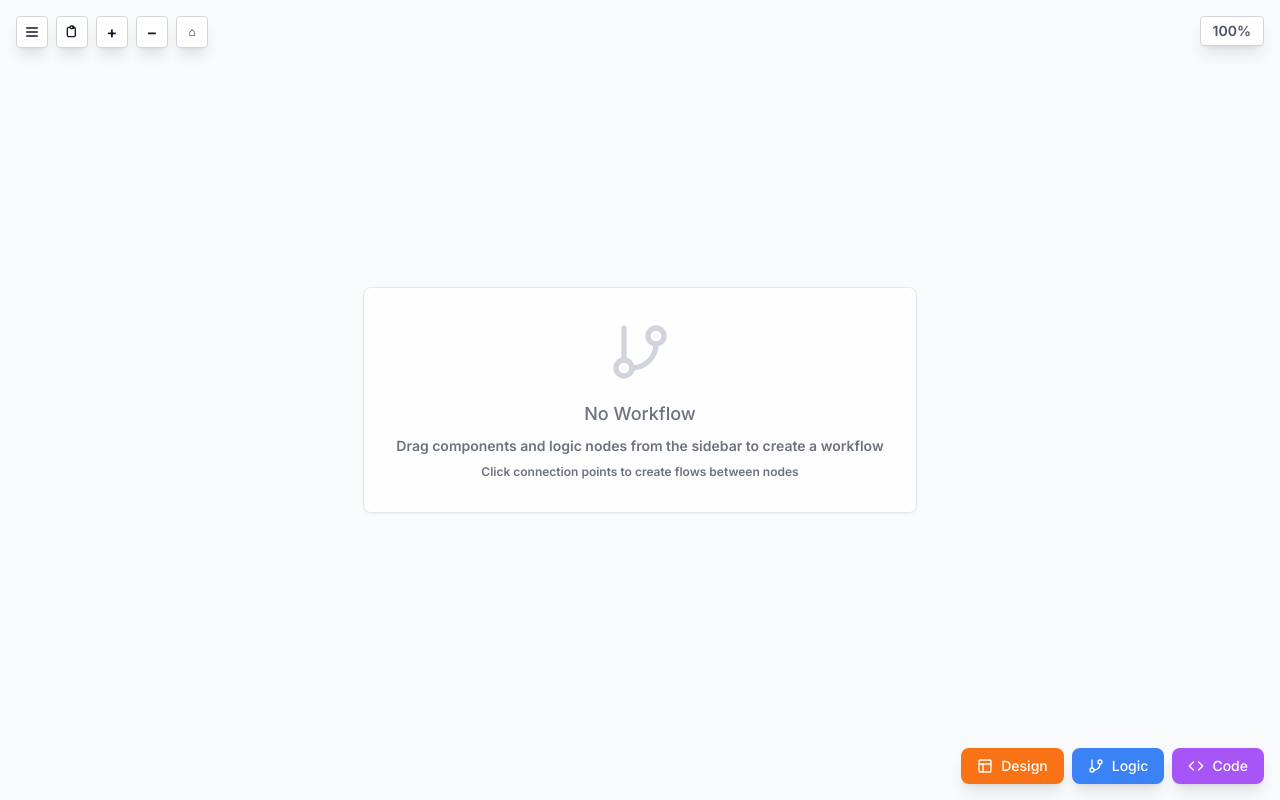
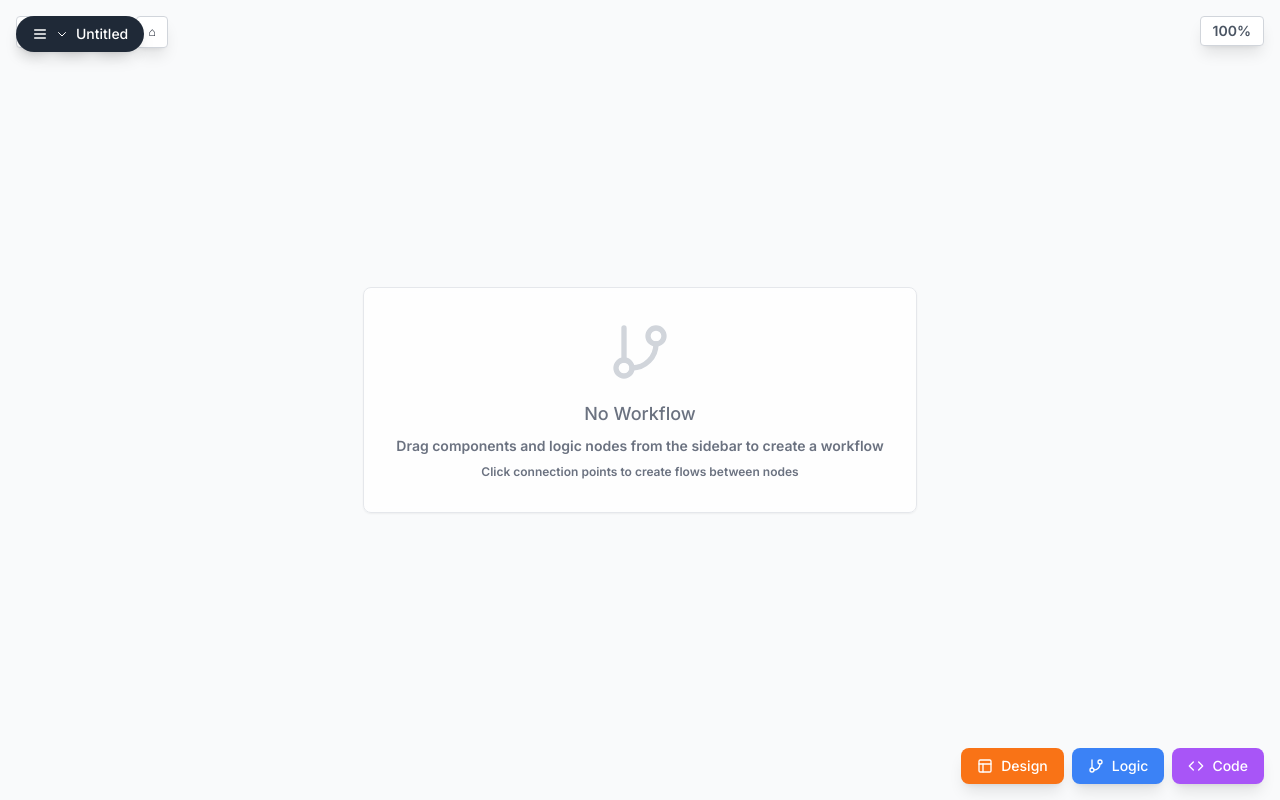
Before and after one commit to vinithwade/CTRL-MVP, a React (Vite) app in the folder packages/frontend/: page /logic in a window 1280 px wide. Both pictures are taken after a click on the button 295 px from the left and 24 px from the top of the page. Built offline with nearby package versions, Linux system fonts and the light colour scheme; a web font is replaced by a local one.

Commit message:
Replace left sidebar toggle with pill-shaped button - Removed old toggle button from toolbar - Added pill-shaped button that appears when sidebar is closed - Button matches design with icon, chevron, and 'Untitled' text - Dark theme with hover effects - Cleaner, more modern interface

```diff
--- a/packages/frontend/src/pages/LogicMode.tsx
+++ b/packages/frontend/src/pages/LogicMode.tsx
@@ -694,17 +694,6 @@ export function LogicMode() {
       <div className={`flex-1 relative overflow-hidden ${leftSidebarVisible ? '' : 'w-full'}`} ref={containerRef}>
         {/* Top Toolbar */}
         <div className="absolute top-4 left-4 z-50 flex items-center space-x-2">
-          {/* Toggle Left Sidebar Button */}
-          <button
-            onClick={() => setLeftSidebarVisible(!leftSidebarVisible)}
-            className="w-8 h-8 bg-white border border-gray-300 rounded shadow-lg flex items-center justify-center hover:bg-gray-50"
-            title={leftSidebarVisible ? "Hide Tools" : "Show Tools"}
-          >
-            <svg className="w-4 h-4" fill="none" stroke="currentColor" viewBox="0 0 24 24">
-              <path strokeLinecap="round" strokeLinejoin="round" strokeWidth={2} d="M4 6h16M4 12h16M4 18h16" />
-            </svg>
-          </button>
-
           {/* Toggle Right Sidebar Button */}
           <button
             onClick={() => setSidebarVisible(!sidebarVisible)}
@@ -739,6 +728,25 @@ export function LogicMode() {
             ⌂
           </button>
         </div>
+
+        {/* Left Sidebar Toggle Button - Pill Style (when sidebar is closed) */}
+        {!leftSidebarVisible && (
+          <div className="absolute top-4 left-4 z-50">
+            <button
+              onClick={() => setLeftSidebarVisible(true)}
+              className="flex items-center space-x-2 px-4 py-2 bg-gray-800 text-white rounded-full shadow-lg hover:bg-gray-700 transition-colors"
+              title="Show Tools"
+            >
+              <svg className="w-4 h-4" fill="none" stroke="currentColor" viewBox="0 0 24 24">
+                <path strokeLinecap="round" strokeLinejoin="round" strokeWidth={2} d="M4 6h16M4 12h16M4 18h16" />
+              </svg>
+              <svg className="w-3 h-3" fill="none" stroke="currentColor" viewBox="0 0 24 24">
+                <path strokeLinecap="round" strokeLinejoin="round" strokeWidth={2} d="M19 9l-7 7-7-7" />
+              </svg>
+              <span className="text-sm font-medium">Untitled</span>
+            </button>
+          </div>
+        )}
 
         {/* Zoom Level Indicator */}
         <div className="absolute top-4 right-4 bg-white border border-gray-300 rounded shadow-lg px-3 py-1 text-sm text-gray-600 z-50">
```
